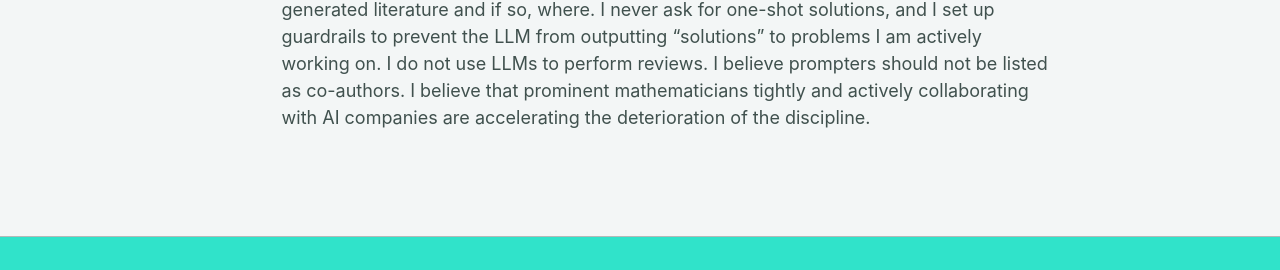
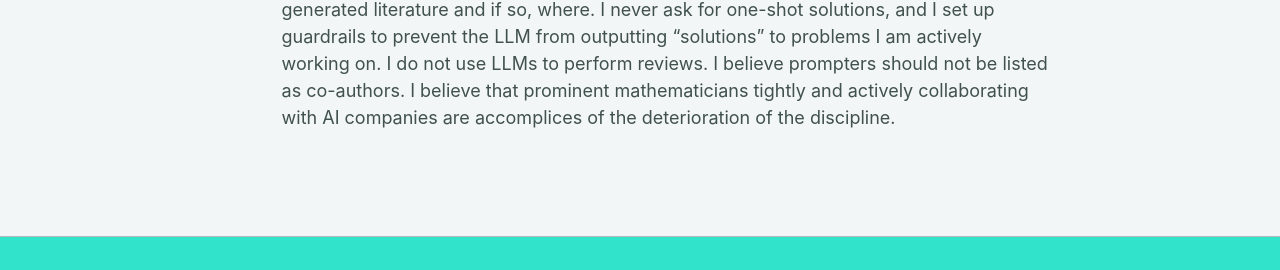
Before and after one commit to dagerosa/dagerosa.github.io, a Jekyll site: the page built from _pages/about.md, in a window 1280 px wide and 949 px high. Shown: the part 676-946 px from the top of the window. Built offline with Jekyll 4.4.1, drawn with Linux system fonts in a browser that asks for light colours; some web fonts are replaced; a script bundle is joined from its source files by our own code; library files that are not in the unit come from our copies; some of the changed text lies outside the part shown.

Commit message:
Update about.md

```diff
--- a/_pages/about.md
+++ b/_pages/about.md
@@ -13,4 +13,4 @@ Between 2022 and 2024 I was with Ericsson AB, Göteborg, in the algorithm develo
 
 My research interests are compressive sensing, applied and pure sampling theory, statistical signal processing for communication and radar applications, and more broadly mathematics for signal processing.
 
-**Statement on LLMs.** In general, I endorse a global halt of (private, at least) AI development and I have signed the [Leiden Declaration on Artificial Intelligence and Mathematics](https://leidendeclaration.ai/). Tech behemoths pose significant existential threats to academia, to research and mathematics as *praxis*, to democratic structures and to the ecosystem. I *do* make use of LLMs in my research activity, to a certain extent, although I typically ask for references and e.g. whether certain results are proved somewhere in the human-generated literature and if so, where. I never ask for one-shot solutions, and I set up guardrails to prevent the LLM from outputting "solutions" to problems I am actively working on. I do not use LLMs to perform reviews. I believe prompters should not be listed as co-authors. I believe that prominent mathematicians tightly and actively collaborating with AI companies are accelerating the deterioration of the discipline.
+**Statement on LLMs.** In general, I endorse a global halt of (private, at least) AI development and I have signed the [Leiden Declaration on Artificial Intelligence and Mathematics](https://leidendeclaration.ai/). Tech behemoths pose significant existential threats to academia, to research and mathematics as *praxis*, to democratic structures and to the ecosystem. I *do* make use of LLMs in my research activity, to a certain extent, although I typically ask for references and e.g. whether certain results are proved somewhere in the human-generated literature and if so, where. I never ask for one-shot solutions, and I set up guardrails to prevent the LLM from outputting "solutions" to problems I am actively working on. I do not use LLMs to perform reviews. I believe prompters should not be listed as co-authors. I believe that prominent mathematicians tightly and actively collaborating with AI companies are accomplices of the deterioration of the discipline.
```
